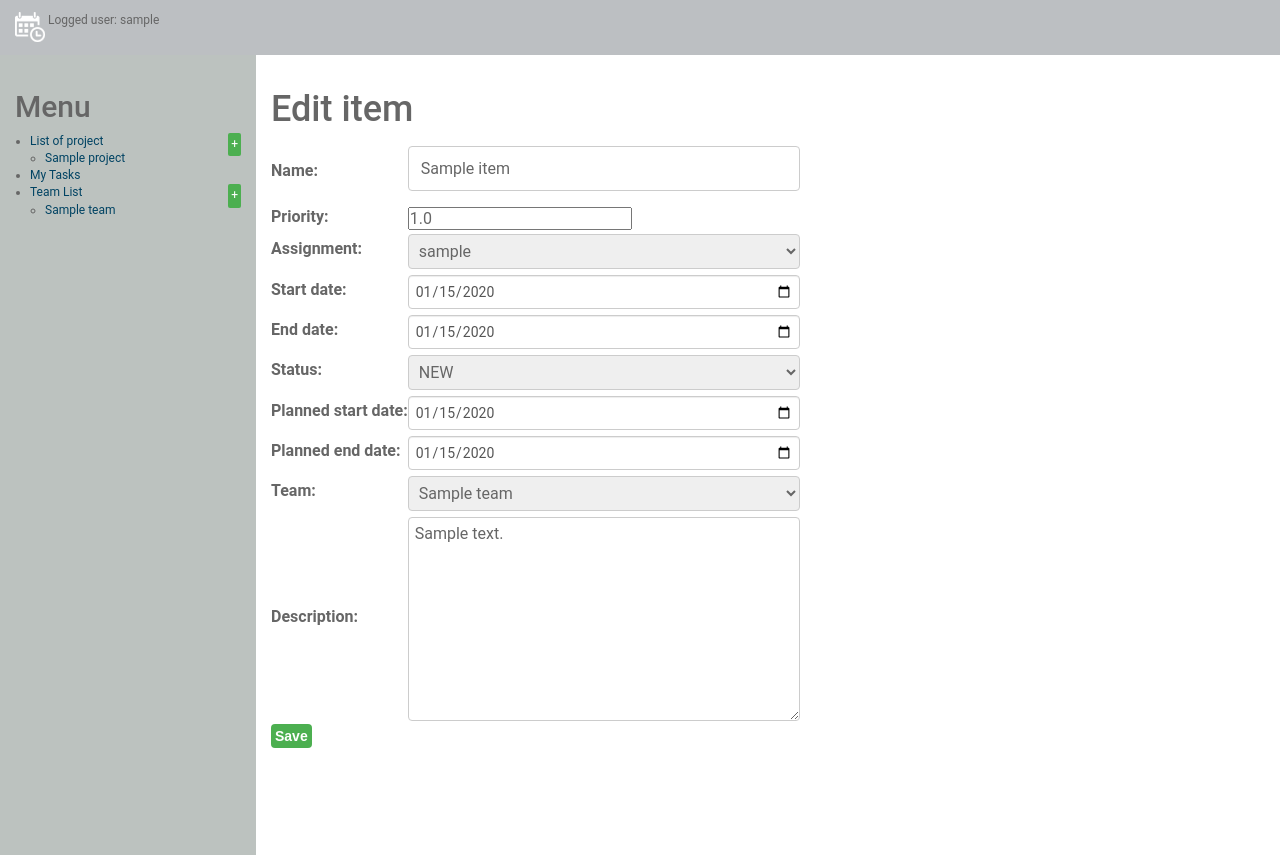
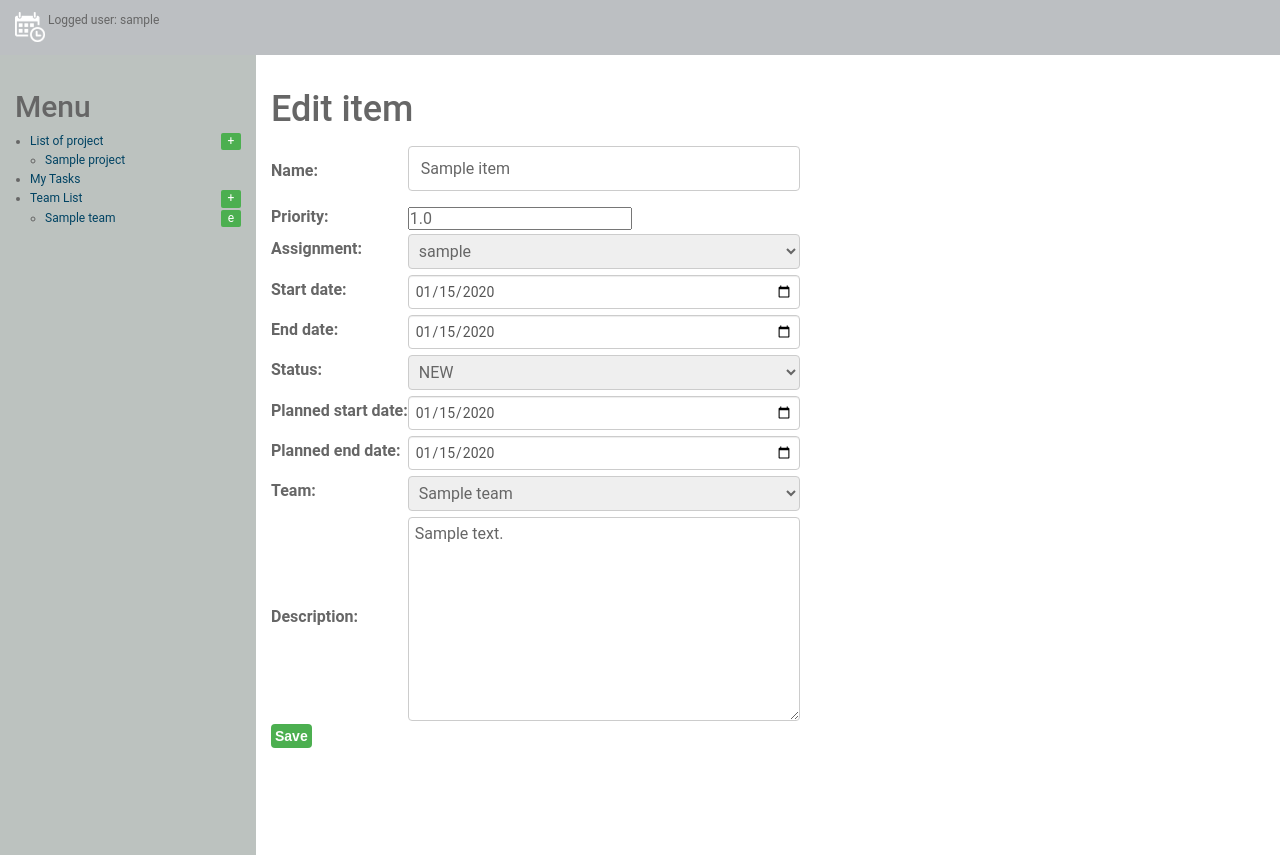
Before and after one commit to asarbs/SimplePlanner, a Django app: page /PlannerApp/item-edit/1/ in a window 1280 px wide. Run offline with Django 3.2, Linux system fonts and the light colour scheme; a user stored in the database is signed in; tables that the repository leaves empty hold one stand-in row (values such as "Sample post"); some libraries are stand-ins or nearby versions; some web fonts are replaced.

Commit message:
Revert "Revert "add edit button to menu""
This reverts commit f88d157ec3580fea4715725841c69e64e18f0684.

```diff
--- a/PlannerProject/PlannerApp/templatetags/PalannerProjectTags.py
+++ b/PlannerProject/PlannerApp/templatetags/PalannerProjectTags.py
@@ -8,7 +8,6 @@ from django.utils.safestring import mark_safe
 import logging
 logger = logging.getLogger(__name__)
 register = template.Library()
-
 
 
 @register.simple_tag
@@ -149,6 +148,8 @@ def build_menu(menu_list):
         ss += '<li><a href="{1}">{0}</a>'.format(item['name'], item['url_reverse'])
         if 'add_new' in item:
             ss += u'<a href="{0}" class="add_new">+</a>'.format(item['add_new']['url_reverse'])
+        if 'url_edit' in item:
+            ss += u'<a href="{0}" class="add_new">e</a>'.format(item['url_edit'])
         if 'children' in item:
             ss += build_menu(item['children'])
         ss += '</li>'
@@ -159,7 +160,7 @@ def build_menu(menu_list):
 def page_menu():
 
     page_menu = []
-    page_menu.append({'name':'List of project', 'url_reverse': reverse('project-list'), 'children':[], 'add_new':{'name':'Create new project', 'url_reverse': reverse('project-create')} })
+    page_menu.append({'name':'List of project', 'url_reverse': reverse('project-list'), 'children':[], 'add_new':{'url_reverse': reverse('project-create')} })
     projects = Project.objects.all()
     for project in projects:
         page_menu[-1]['children'].append({'name':project, 'url_reverse': reverse('project-details',args=(project.id,))})
@@ -167,10 +168,10 @@ def page_menu():
 
     page_menu.append({'name':'My Tasks', 'url_reverse': reverse('my_tasks') })
 
-    page_menu.append({'name':'Team List', 'url_reverse': reverse('team-list'), 'children':[], 'add_new':{'name':'Creat new team', 'url_reverse': reverse('team-create')}})
+    page_menu.append({'name':'Team List', 'url_reverse': reverse('team-list'), 'children':[], 'add_new':{ 'url_reverse': reverse('team-create')}})
     teams = Team.objects.all()
     for team in teams:
-        page_menu[-1]['children'].append({'name':team, 'url_reverse': reverse('team-edit',args=(team.id,))})
+        page_menu[-1]['children'].append({'name':team, 'url_reverse': reverse('team-details',args=(team.id,)), 'url_edit': reverse('team-edit',args=(team.id,))})
 
 
     return mark_safe(build_menu(page_menu))
--- a/PlannerProject/static/main.css
+++ b/PlannerProject/static/main.css
@@ -109,9 +109,11 @@ a:hover {
 }
 
 a.add_new {
+  display:block;
   background-color: #4CAF50;
   color: white;
-  padding: 3px 3px;
+  text-align: center;
+  width: 20px;
   border: none;
   border-radius: 2px;
   cursor: pointer;
@@ -121,6 +123,10 @@ a.add_new {
 
 ul.menu {
   margin-left: 15px;
+}
+
+ul.menu li {
+    margin: 2px 0px;
 }
 
 ul.tree {
```
